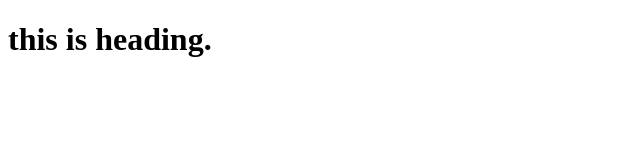
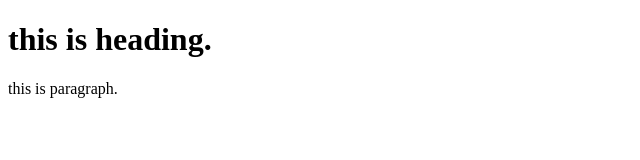
Before and after one commit to MayankKratikal/test, a website: page index.html in a window 1280 px wide. Shown: the whole page, without its empty margins (0-640 px from the left). Drawn offline with Linux system fonts and the light colour scheme.

Commit message:
index.html changed

```diff
--- a/index.html
+++ b/index.html
@@ -7,5 +7,6 @@
 </head>
 <body>
     <h1>this is heading.</h1>
+    <p>this is paragraph.</p>
 </body>
 </html>
```
